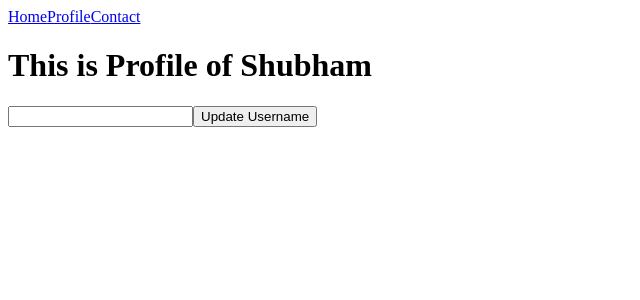
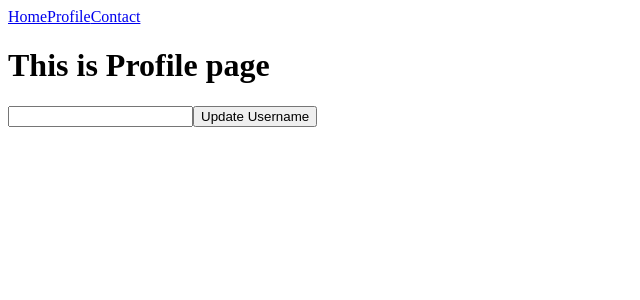
Before and after one commit to Shubham-Yadav-18/tester, a React (Create React App) app: page /profile in a window 1280 px wide. Shown: the top 300 px of the page, without its empty margins (0-640 px from the left). Built offline with nearby package versions, Linux system fonts and the light colour scheme.

Commit message:
learn to use react  query

```diff
--- a/package.json
+++ b/package.json
@@ -3,6 +3,7 @@
   "version": "0.1.0",
   "private": true,
   "dependencies": {
+    "@tanstack/react-query": "^4.35.3",
     "@testing-library/jest-dom": "^5.17.0",
     "@testing-library/react": "^13.4.0",
     "@testing-library/user-event": "^13.5.0",
--- a/src/App.js
+++ b/src/App.js
@@ -1,28 +1,28 @@
-import React, { createContext, useState } from 'react'
-import { BrowserRouter as Router, Route, Routes } from 'react-router-dom'
-import Home from './pages/Home'
-import Contact from './pages/Contact'
-import Navbar from './pages/Navbar'
-import Profile from './pages/Profile'
+import { BrowserRouter as Router, Route, Routes } from "react-router-dom";
+import Home from "./pages/Home";
+import Contact from "./pages/Contact";
+import Navbar from "./pages/Navbar";
+import Profile from "./pages/Profile";
+import { QueryClient, QueryClientProvider } from "@tanstack/react-query";
 
-export const AppContext=createContext();
+
 const App = () => {
-  const[username,setUsername]=useState("Shubham");
+   const client=new QueryClient();
   return (
     <div>
-      <AppContext.Provider value={{username,setUsername}}>
+      <QueryClientProvider client={client}>
         <Router>
-           <Navbar/>
-           <Routes>
-                <Route path="/" element={<Home/>}/>
-                <Route path='/profile' element={<Profile/>}/>
-                <Route path='/contact' element={<Contact/>}/>
-                <Route path='*' element={<h1>Page is not found</h1>}/>
-           </Routes>
+          <Navbar />
+          <Routes>
+            <Route path="/" element={<Home />} />
+            <Route path="/profile" element={<Profile />} />
+            <Route path="/contact" element={<Contact />} />
+            <Route path="*" element={<h1>Page is not found</h1>} />
+          </Routes>
         </Router>
-        </AppContext.Provider>
+      </QueryClientProvider>
     </div>
-  )
-}
+  );
+};
 
-export default App
+export default App;
--- a/src/component/UpadateProfile.jsx
+++ b/src/component/UpadateProfile.jsx
@@ -1,17 +1,11 @@
-import React, { useContext, useState } from 'react'
-import { AppContext } from '../App'
+
 
 const UpadateProfile = () => {
-    const{setUsername}=useContext(AppContext);
-    const[newUsername,setNewUsername]=useState("");
+
   return (
     <div>
-        <input onChange={(e)=>{
-            setNewUsername(e.target.value);
-        }}/>
-        <button onClick={()=>{
-            setUsername(newUsername);
-        }}>Update Username</button>
+        <input />
+        <button >Update Username</button>
     </div>
   )
 }
--- a/src/pages/Contact.jsx
+++ b/src/pages/Contact.jsx
@@ -1,11 +1,10 @@
-import React, { useContext } from 'react'
-import { AppContext } from '../App'
+
 
 const Contact = () => {
-    const {username}=useContext(AppContext)
+
   return (
     <div>
-      <h1>This is contact page and user is {username}</h1>
+      <h1>This is contact page and user is </h1>
     </div>
   )
 }
--- a/src/pages/Home.jsx
+++ b/src/pages/Home.jsx
@@ -1,11 +1,15 @@
-import React, { useContext } from 'react'
-import { AppContext } from '../App'
-
+import { useQuery } from "@tanstack/react-query";
+import Axios from "axios";
 const Home = () => {
-    const {username}=useContext(AppContext)
+    const{data:cataData, isLoading,isError,refetch}=useQuery(["cat"],()=>{
+          return Axios.get("https://catfact.ninja/fact").then((res)=> res.data);
+    });
+    if(isLoading) return <h1>Loading...</h1>
+    if(isError) return < >Sorry Error found!! </>
   return (
     <div>
-       <h1>This is home page and user is {username}</h1>
+       <h1>This is the home page <p>{cataData.fact}</p></h1>
+       <button onClick={refetch} >Update Data</button>
     </div>
   )
 }
--- a/src/pages/Profile.jsx
+++ b/src/pages/Profile.jsx
@@ -1,11 +1,10 @@
-import React, { useContext } from 'react'
-import { AppContext } from '../App';
+
 import UpadateProfile from '../component/UpadateProfile';
 const Profile = () => {
-  const{username}=useContext(AppContext);
+
   return (
     <div>
-        <h1>This is Profile of {username }</h1>
+        <h1>This is Profile page</h1>
         <UpadateProfile/>
 
     </div>
```
Also changed, not shown: 1 other file (tests, documents, lock files or other folders).
